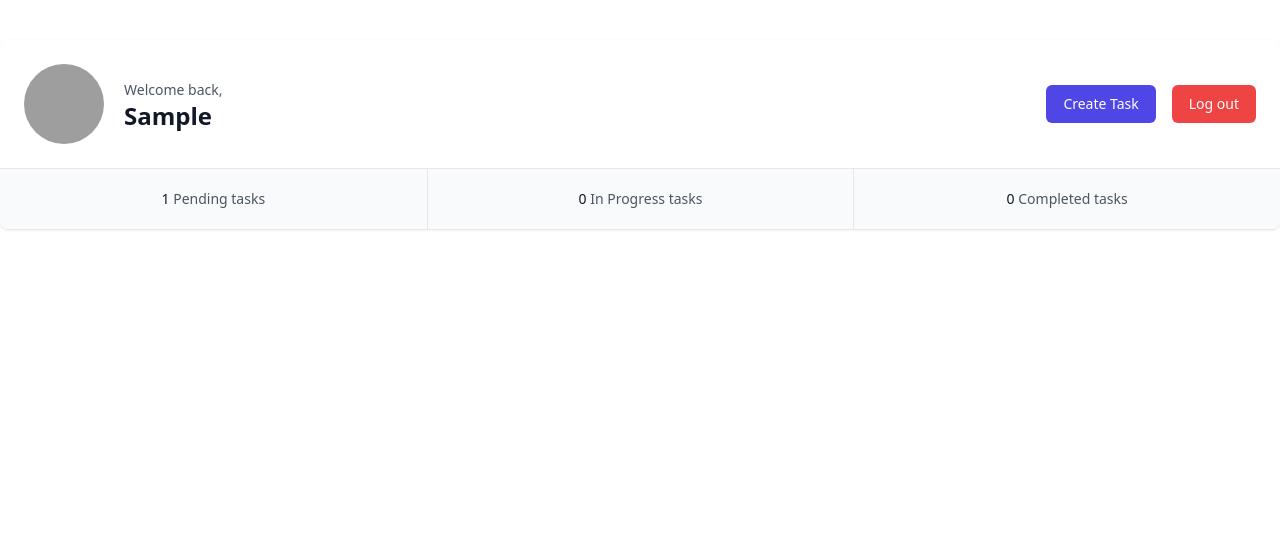
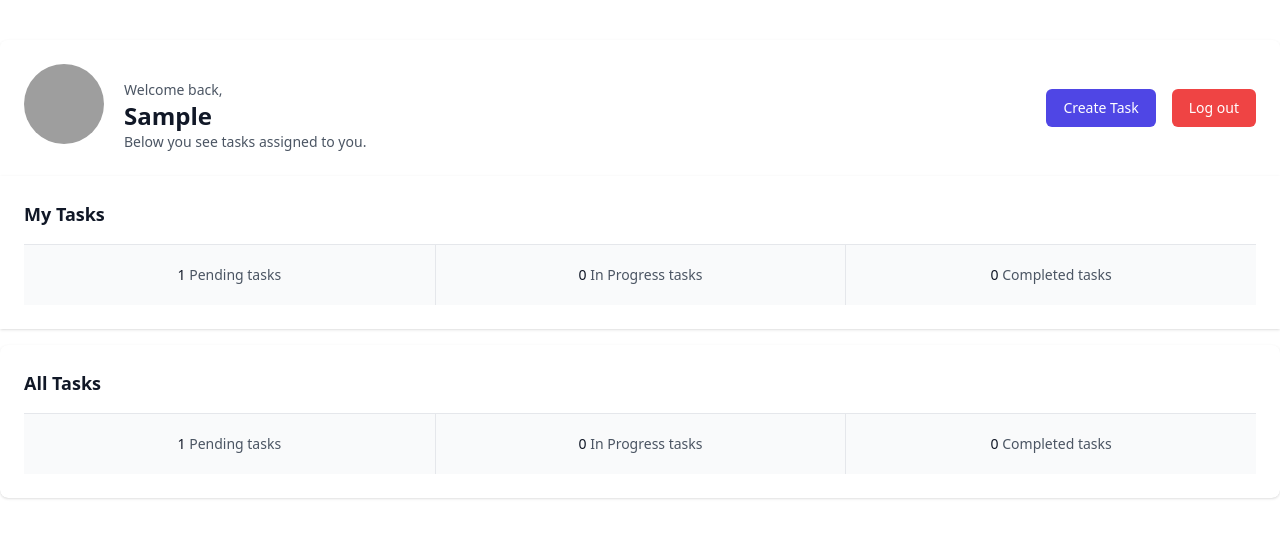
Before and after one commit to Joao-Messias/task-management-system, a Django app: page / in a window 1280 px wide. Shown: the part 78-616 px from the top of the page. Run offline with Django 5.2, Linux system fonts and the light colour scheme; a user stored in the database is signed in; tables that the repository leaves empty hold one stand-in row (values such as "Sample post"); some libraries are stand-ins or nearby versions; grey boxes are pictures that could not be loaded.

Commit message:
Listing all tasks in dashboard

```diff
--- a/tasks/templates/tasks/home.html
+++ b/tasks/templates/tasks/home.html
@@ -31,6 +31,7 @@
                             <div class="mt-4 text-center sm:mt-0 sm:pt-4 sm:text-left">
                                 <p class="text-sm font-medium text-gray-600">Welcome back,</p>
                                 <p class="text-xl font-bold text-gray-900 sm:text-2xl">{{ user.first_name }}</p>
+                                <p class="text-sm font-medium text-gray-600">Below you see tasks assigned to you.</p>
                             </div>
                         </div>
                         <div class="mt-5 flex justify-center sm:mt-0 space-x-4">
@@ -54,6 +55,8 @@
                     </div>
                 </div>
 
+                <div class="bg-white p-6 shadow">
+                    <h3 class="text-lg font-bold text-gray-900 mb-4">My Tasks</h3>
                     <div class="grid grid-cols-1 divide-y divide-gray-200 border-t border-gray-200 bg-gray-50 sm:grid-cols-3 sm:divide-x sm:divide-y-0">
                         <div class="px-6 py-5 text-center text-sm font-medium cursor-pointer"
                              onclick="showTasks('pending')">
@@ -73,10 +76,35 @@
                     </div>
 
                     <div id="task-list" class="hidden bg-white p-6">
-                    <h3 class="text-lg font-bold text-gray-900">Tasks</h3>
                         <ul id="tasks-container" class="mt-4 space-y-4">
+                        </ul>
+                    </div>
+                </div>
 
-                    </ul>
+                <!-- Seção de Todas as Tarefas -->
+                <div class="mt-4 bg-white p-6 rounded-lg shadow">
+                    <h3 class="text-lg font-bold text-gray-900 mb-4">All Tasks</h3>
+                    <div class="grid grid-cols-1 divide-y divide-gray-200 border-t border-gray-200 bg-gray-50 sm:grid-cols-3 sm:divide-x sm:divide-y-0">
+                        <div class="px-6 py-5 text-center text-sm font-medium cursor-pointer"
+                             onclick="showAllTasks('pending')">
+                            <span class="text-gray-900">{{ all_pending_count }}</span>
+                            <span class="text-gray-600">Pending tasks</span>
+                        </div>
+                        <div class="px-6 py-5 text-center text-sm font-medium cursor-pointer"
+                             onclick="showAllTasks('in_progress')">
+                            <span class="text-gray-900">{{ all_in_progress_count }}</span>
+                            <span class="text-gray-600">In Progress tasks</span>
+                        </div>
+                        <div class="px-6 py-5 text-center text-sm font-medium cursor-pointer"
+                             onclick="showAllTasks('completed')">
+                            <span class="text-gray-900">{{ all_completed_count }}</span>
+                            <span class="text-gray-600">Completed tasks</span>
+                        </div>
+                    </div>
+
+                    <div id="all-task-list" class="hidden bg-white p-6 mt-4">
+                        <ul id="all-tasks-container" class="mt-4 space-y-4"></ul>
+                    </div>
                 </div>
             </div>
         </main>
@@ -147,20 +175,23 @@
             <input type="hidden" id="edit-task-id" name="task_id">
             <div>
                 <label for="edit-title" class="block text-sm font-medium text-gray-700">Title</label>
-                <input type="text" name="title" id="edit-title" required class="mt-1 block w-full rounded-md border-gray-300 shadow-sm focus:border-indigo-500 focus:ring-indigo-500 sm:text-sm">
+                <input type="text" name="title" id="edit-title" required
+                       class="mt-1 block w-full rounded-md border-gray-300 shadow-sm focus:border-indigo-500 focus:ring-indigo-500 sm:text-sm">
             </div>
 
             <div>
 
                 <label for="edit-description" class="block text-sm font-medium text-gray-700">Description</label>
-                <textarea name="description" id="edit-description" rows="3" class="mt-1 block w-full rounded-md border-gray-300 shadow-sm focus:border-indigo-500 focus:ring-indigo-500 sm:text-sm"></textarea>
+                <textarea name="description" id="edit-description" rows="3"
+                          class="mt-1 block w-full rounded-md border-gray-300 shadow-sm focus:border-indigo-500 focus:ring-indigo-500 sm:text-sm"></textarea>
 
             </div>
 
             <div>
                 <label for="edit-status" class="block text-sm font-medium text-gray-700">Status</label>
 
-                <select name="status" id="edit-status" class="mt-1 block w-full rounded-md border-gray-300 shadow-sm focus:border-indigo-500 focus:ring-indigo-500 sm:text-sm">
+                <select name="status" id="edit-status"
+                        class="mt-1 block w-full rounded-md border-gray-300 shadow-sm focus:border-indigo-500 focus:ring-indigo-500 sm:text-sm">
                     <option value="pending">Pending</option>
                     <option value="in_progress">In Progress</option>
                     <option value="completed">Completed</option>
@@ -170,7 +201,8 @@
 
             <div>
                 <label for="edit-assigned_to" class="block text-sm font-medium text-gray-700">Assign to User</label>
-                <select name="assigned_to" id="edit-assigned_to" class="mt-1 block w-full rounded-md border-gray-300 shadow-sm focus:border-indigo-500 focus:ring-indigo-500 sm:text-sm">
+                <select name="assigned_to" id="edit-assigned_to"
+                        class="mt-1 block w-full rounded-md border-gray-300 shadow-sm focus:border-indigo-500 focus:ring-indigo-500 sm:text-sm">
                     {% for user in form.fields.assigned_to.queryset %}
                         <option value="{{ user.id }}">{{ user.username }}</option>
                     {% endfor %}
@@ -178,8 +210,12 @@
             </div>
 
             <div class="flex justify-end space-x-4">
-                <button type="button" class="px-4 py-2 bg-gray-200 rounded-md text-sm text-gray-700 hover:bg-gray-300" onclick="toggleEditModal()">Cancel</button>
-                <button type="submit" class="px-4 py-2 bg-indigo-600 text-white rounded-md text-sm hover:bg-indigo-700">Save</button>
+                <button type="button" class="px-4 py-2 bg-gray-200 rounded-md text-sm text-gray-700 hover:bg-gray-300"
+                        onclick="toggleEditModal()">Cancel
+                </button>
+                <button type="submit" class="px-4 py-2 bg-indigo-600 text-white rounded-md text-sm hover:bg-indigo-700">
+                    Save
+                </button>
             </div>
         </form>
     </div>
@@ -188,9 +224,9 @@
 
 <script>
 
-    document.addEventListener('DOMContentLoaded', function() {
+    document.addEventListener('DOMContentLoaded', function () {
         const form = document.querySelector('#create-task-modal form');
-        form.addEventListener('submit', function(event) {
+        form.addEventListener('submit', function (event) {
             const assignedTo = document.getElementById('assigned_to').value;
             if (!assignedTo) {
                 event.preventDefault();
@@ -268,7 +304,7 @@ function toggleEditModal() {
         modal.classList.toggle('hidden');
     }
 
-document.getElementById('edit-task-form').addEventListener('submit', function(event) {
+    document.getElementById('edit-task-form').addEventListener('submit', function (event) {
         event.preventDefault();
         const taskId = document.getElementById('edit-task-id').value;
         const formData = new FormData(this);
@@ -294,21 +330,20 @@ document.getElementById('edit-task-form').addEventListener('submit', function(ev
     });
 
 
-
     function deleteTask(taskId) {
         if (confirm('Are you sure you want to delete this task?')) {
             fetch(`/tasks/delete/${taskId}/`, {
                 method: 'DELETE',
                 headers: {
                     'Content-Type': 'application/json',
-                    'X-CSRFToken':  getCsrfToken()
+                    'X-CSRFToken': getCsrfToken()
                 }
             })
                 .then(response => {
                     if (response.ok) {
                         showTasks('pending');
                     } else {
-                    alert('Failed to delete the task.');
+                        alert('You cannot delete this task.');
                     }
                 })
                 .catch(error => {
@@ -322,6 +357,48 @@ document.getElementById('edit-task-form').addEventListener('submit', function(ev
         return csrfToken;
     }
 
+    function showAllTasks(status) {
+        const taskList = document.getElementById('all-task-list');
+        taskList.classList.remove('hidden');
+
+        const tasksContainer = document.getElementById('all-tasks-container');
+        tasksContainer.innerHTML = '';
+
+        fetch(`/tasks/all/${status}/`)
+            .then(response => {
+                if (!response.ok) {
+                    throw new Error('Network response was not ok');
+                }
+                return response.json();
+            })
+            .then(data => {
+                const tasks = data.tasks;
+                if (!tasks || tasks.length === 0) {
+                    tasksContainer.innerHTML = `<p class="text-gray-500">No tasks found.</p>`;
+                } else {
+                    tasks.forEach(task => {
+                        console.log(task)
+
+                        const taskItem = document.createElement('li');
+                        taskItem.classList.add('p-4', 'bg-gray-100', 'rounded-lg', 'shadow', 'relative');
+                        taskItem.innerHTML = `
+                            <h4 class="font-bold">${task.title}</h4>
+                            <p class="text-gray-600">${task.description}</p>
+                            <button class="absolute top-2 right-16 px-2 py-1 bg-red-500 text-white rounded-md hover:bg-red-600" onclick="deleteTask(${task.id})">Delete</button>
+                            <button class="absolute top-2 right-2 px-2 py-1 bg-blue-500 text-white rounded-md hover:bg-blue-600" onclick="editTask(${task.id})">Edit</button>
+
+                        `;
+
+                        tasksContainer.appendChild(taskItem);
+                    });
+                }
+            })
+            .catch(error => {
+                console.error('Error fetching tasks:', error);
+                tasksContainer.innerHTML = `<p class="text-red-500">Error loading tasks.</p>`;
+            });
+    }
+
 </script>
 
 </body>
--- a/tasks/urls.py
+++ b/tasks/urls.py
@@ -9,6 +9,7 @@ urlpatterns = [
     path('logout/', auth_views.LogoutView.as_view(next_page='login'), name='logout'),
     path('create-task/', views.create_task, name='create_task'),
     path('tasks/<str:status>/', views.get_tasks, name='get_tasks'),
+    path('tasks/all/<str:status>/', views.get_all_tasks, name='get_all_tasks'),
     path('tasks/edit/<int:task_id>/', views.edit_task, name='edit_task'),
     path('tasks/delete/<int:task_id>/', views.delete_task, name='delete_task'),
 ]
--- a/tasks/views.py
+++ b/tasks/views.py
@@ -17,12 +17,21 @@ def home(request):
     pending_tasks = Task.objects.filter(assigned_to=request.user, status='pending')
     in_progress_tasks = Task.objects.filter(assigned_to=request.user, status='in_progress')
     completed_tasks = Task.objects.filter(assigned_to=request.user, status='completed')
+
+    all_pending_tasks = Task.objects.filter(status='pending')
+    all_in_progress_tasks = Task.objects.filter(status='in_progress')
+    all_completed_tasks = Task.objects.filter(status='completed')
+
     return render(request, 'tasks/home.html', {
         'form': form,
         'pending_count': pending_tasks.count(),
         'in_progress_count': in_progress_tasks.count(),
         'completed_count': completed_tasks.count(),
+        'all_pending_count': all_pending_tasks.count(),
+        'all_in_progress_count': all_in_progress_tasks.count(),
+        'all_completed_count': all_completed_tasks.count(),
     })
+
 
 def register(request):
     if request.user.is_authenticated:
@@ -48,7 +57,8 @@ def create_task(request):
         form = TaskForm(request.POST)
         if form.is_valid():
             task = form.save(commit=False)
-            task.assigned_to = request.user
+            assigned_to_user = form.cleaned_data.get('assigned_to')
+            task.assigned_to = assigned_to_user if assigned_to_user else request.user
             task.created_by = request.user
             task.save()
             messages.success(request, 'Task created successfully.')
@@ -64,6 +74,12 @@ def create_task(request):
 def get_tasks(request, status):
     tasks = Task.objects.filter(assigned_to=request.user, status=status)
     tasks_data = [{'title': task.title, 'description': task.description, 'id':task.id} for task in tasks]
+    return JsonResponse({'tasks': tasks_data})
+
+@login_required(login_url='login')
+def get_all_tasks(request, status):
+    tasks = Task.objects.filter(status=status)
+    tasks_data = [{'title': task.title, 'description': task.description, 'id': task.id} for task in tasks]
     return JsonResponse({'tasks': tasks_data})
 
 @login_required(login_url='login')
@@ -105,3 +121,9 @@ def delete_task(request, task_id):
     task = get_object_or_404(Task, id=task_id, created_by=request.user)
     task.delete()
     return JsonResponse({'status': 'success'})
+
+@login_required(login_url='login')
+def get_all_tasks(request, status):
+    tasks = Task.objects.filter(status=status)
+    tasks_data = [{'title': task.title, 'description': task.description, 'id': task.id} for task in tasks]
+    return JsonResponse({'tasks': tasks_data})
```
Lines whose indentation alone changed are shown as unchanged.
